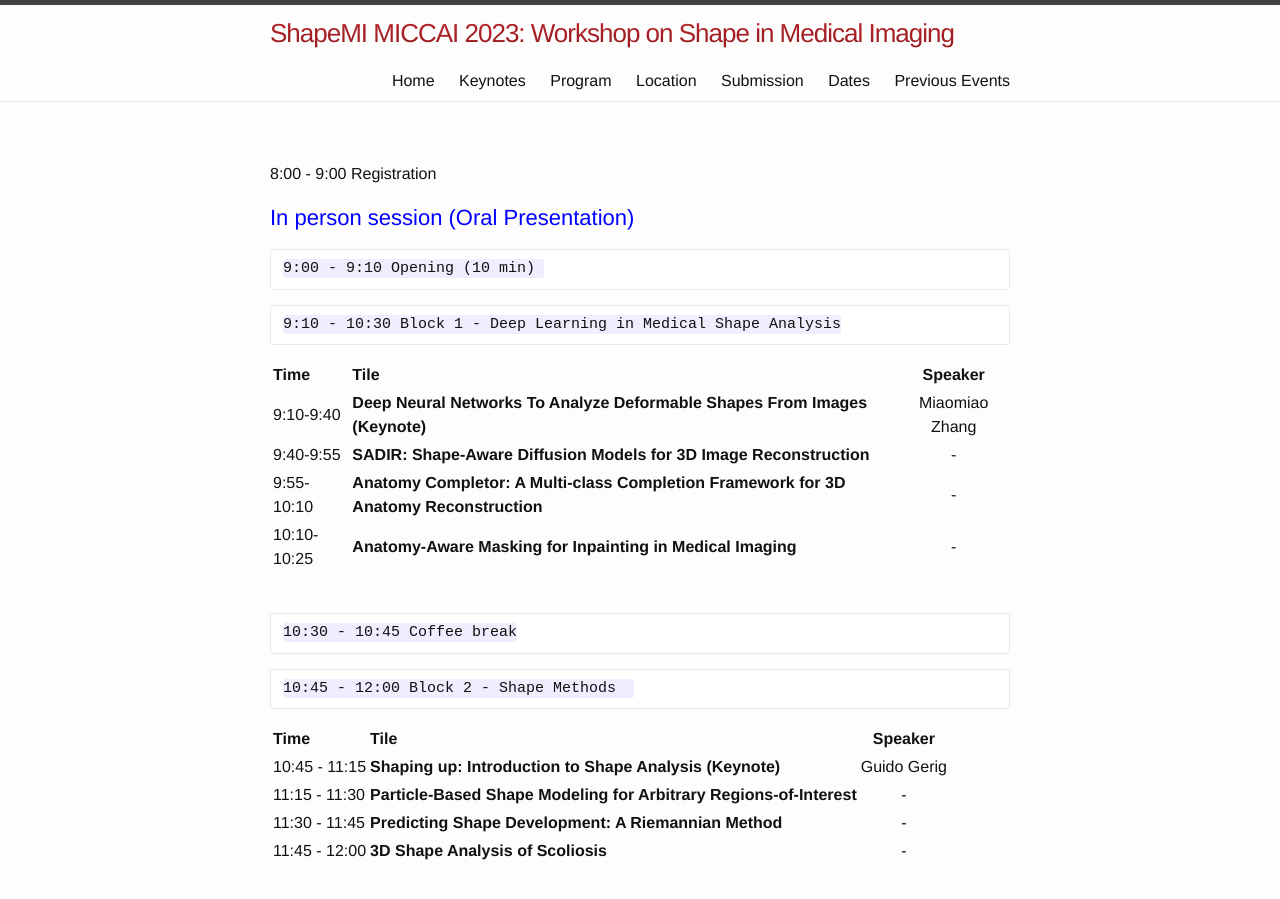
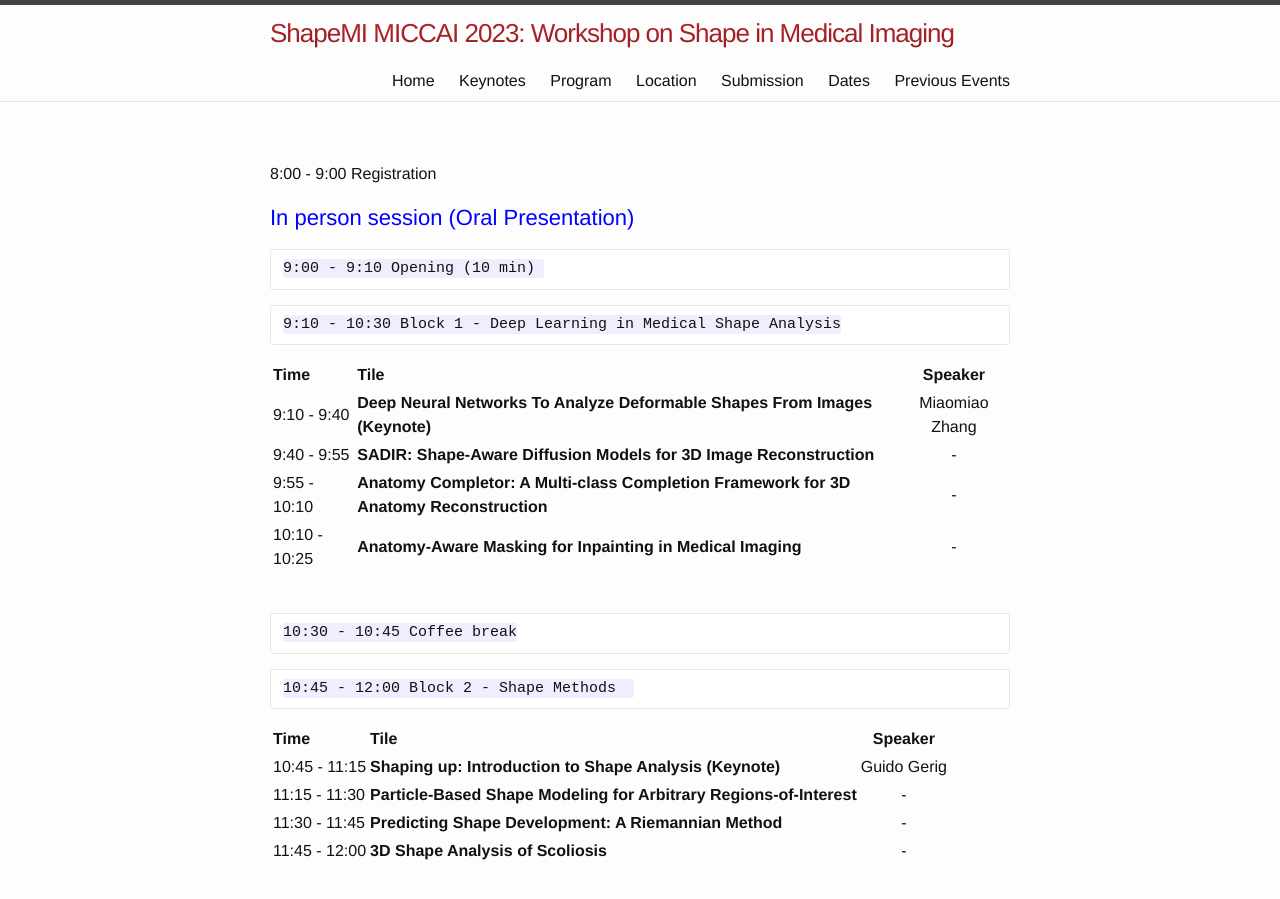
Before and after one commit to shapemi/shapemi.github.io, a Jekyll site: the page built from program/index.md, in a window 1280 px wide and 900 px high. Built offline with Jekyll 4.4.1, drawn with Linux system fonts in a browser that asks for light colours; our own code applies the rules of GitHub Pages for plain Markdown files.

````diff
--- a/program/index.md
+++ b/program/index.md
@@ -13,10 +13,10 @@
 
 | Time   |      Tile      |  Speaker |
 |:--------------|:-------------------------|:---------:|
-| 9:10-9:40  | **Deep Neural Networks To Analyze Deformable Shapes From Images (Keynote)**             | Miaomiao Zhang |
-| 9:40-9:55  | **SADIR: Shape-Aware Diffusion Models for 3D Image Reconstruction**                     |      -         |
-| 9:55-10:10 | **Anatomy Completor: A Multi-class Completion Framework for 3D Anatomy Reconstruction** |      -         |
-| 10:10-10:25| **Anatomy-Aware Masking for Inpainting in Medical Imaging**                             |      -         |
+| 9:10 - 9:40  | **Deep Neural Networks To Analyze Deformable Shapes From Images (Keynote)**             | Miaomiao Zhang |
+| 9:40 - 9:55  | **SADIR: Shape-Aware Diffusion Models for 3D Image Reconstruction**                     |      -         |
+| 9:55 - 10:10 | **Anatomy Completor: A Multi-class Completion Framework for 3D Anatomy Reconstruction** |      -         |
+| 10:10 - 10:25| **Anatomy-Aware Masking for Inpainting in Medical Imaging**                             |      -         |
 
 <br>
 
@@ -37,8 +37,9 @@
 
 <br>
 
-
-## 12:00 - 13:00 Adjourn / Lunch <br>
+```
+12:00 - 13:00 Adjourn / Lunch
+```
 
 # <span style="color:blue">Virtual session (Poster Pitch) </span> <br>
 
````
